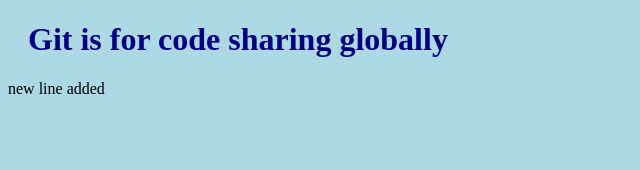
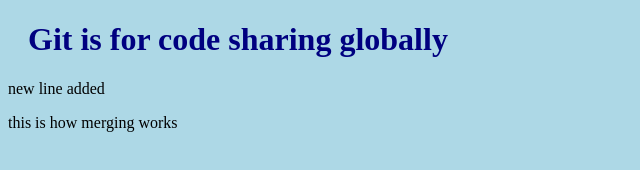
Before and after one commit to ShwetaHirapara/ShwetaHirapara.github.io, a plain HTML site: page index.html in a window 1280 px wide. Shown: the whole page, without its empty margins (0-640 px from the left). Drawn offline with Linux system fonts and the light colour scheme.

Commit message:
this is emergency fix

```diff
--- a/index.html
+++ b/index.html
@@ -9,6 +9,7 @@
 <body>
 <h1>Git is for code sharing globally </h1>
 <p>new line added</p>
+<p>this is how merging works</p>
 
 
 </body>
```
